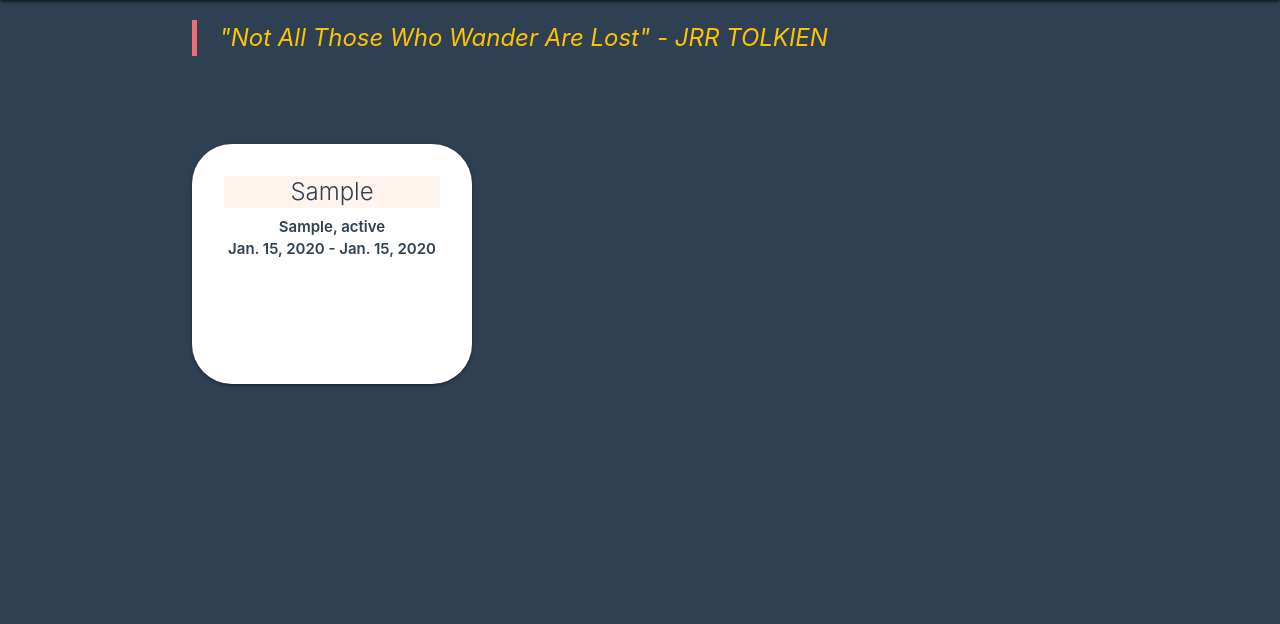
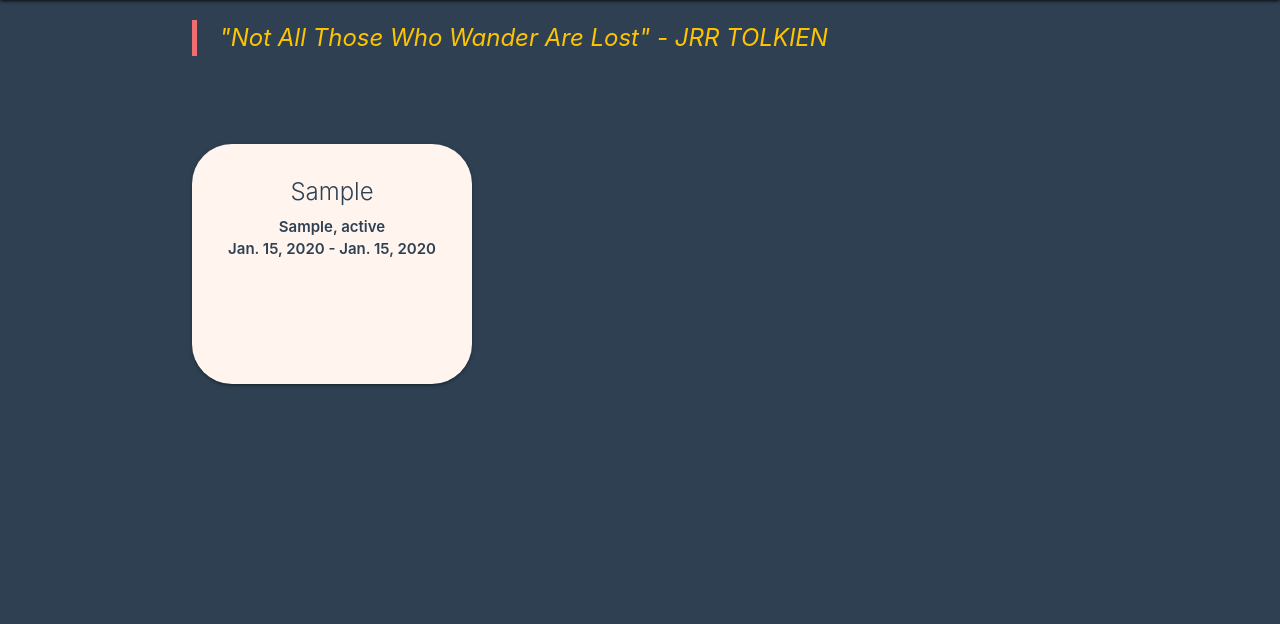
Before and after one commit to pattongrooms/project-3-STP, a Django app: page /destinations/ in a window 1280 px wide. Shown: the part 64-688 px from the top of the page. Run offline with Django 4.2, Linux system fonts and the light colour scheme; a user stored in the database is signed in; tables that the repository leaves empty hold one stand-in row (values such as "Sample post").

Commit message:
Update Card color

```diff
--- a/journeymate/main_app/static/css/style.css
+++ b/journeymate/main_app/static/css/style.css
@@ -94,6 +94,7 @@ section div #home-card{
 #destination-index{
   padding-bottom: 5vmin;
   height: 30vmin;
+  background-color: seashell;
 }
 
 .card-action {
```
